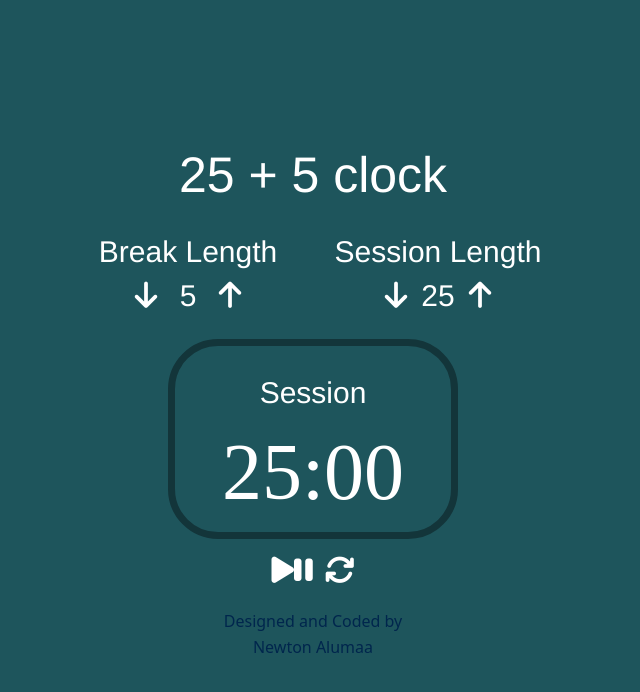
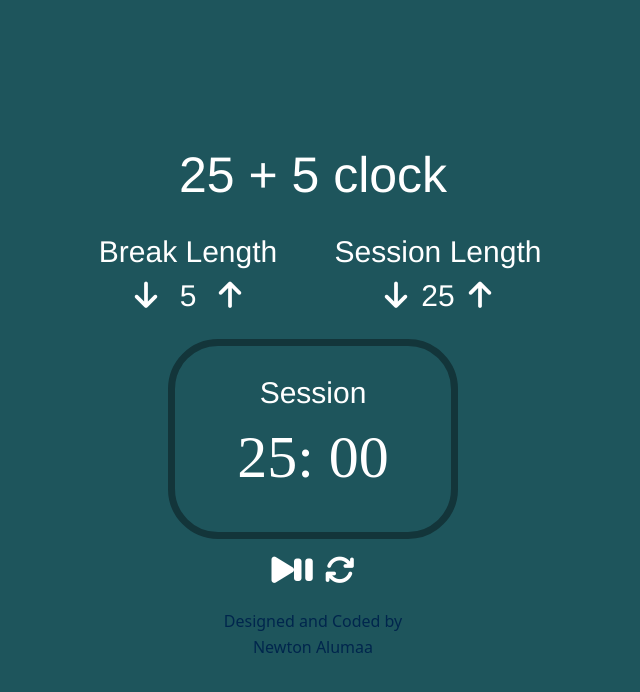
Before and after one commit to altontonn/clock, a React (Create React App) app: page / in a window 1280 px wide. Shown: the top 692 px of the page, without its empty margins (327-967 px from the left). Built offline with nearby package versions, Linux system fonts and the light colour scheme.

Commit message:
Create methods to increment and decrement session length

```diff
--- a/src/App.css
+++ b/src/App.css
@@ -72,7 +72,7 @@ button {
 
 #time-left {
   font-family: digital;
-  font-size: 80px;
+  font-size: 60px;
 }
 
 .author {
--- a/src/App.js
+++ b/src/App.js
@@ -6,10 +6,12 @@ class App extends React.Component {
     super(props);
     this.state = {
       break_length: 5,
-      session_length: 25,
+      session_length: 25 * 60,// converted minutes to seconds
     };
     this.increment_break_length = this.increment_break_length.bind(this);
+    this.increment_session_length = this.increment_session_length.bind(this);
     this.decrement_break_length = this.decrement_break_length.bind(this);
+    this.decrement_session_length = this.decrement_session_length.bind(this);
     // this.reset = this.reset.bind(this)
   }
   increment_break_length() {
@@ -17,10 +19,25 @@ class App extends React.Component {
       break_length: state.break_length + 1,
     }));
   }
+  increment_session_length() {
+    this.setState((state) => ({
+      session_length: state.session_length + 60,// increasing by 1 minute
+    }));
+  }
   decrement_break_length() {
     this.setState((state) => ({
       break_length: state.break_length > 1 ? state.break_length - 1 : 1,
     }));
+  }
+  decrement_session_length() {
+    this.setState((state) => ({
+      session_length: state.session_length > 60 ? state.session_length - 60 : 60,
+    }));
+  }
+  formatTime(seconds) {
+    const minutes = Math.floor(seconds/60);
+    const remainingSeconds = seconds % 60;
+    return `${minutes.toString().padStart(2, 0)}: ${remainingSeconds.toString().padStart(2, 0)}`
   }
   render() {
     return (
@@ -50,20 +67,20 @@ class App extends React.Component {
         </div>
         <div className="length-control">
           <div id="session-label">Session Length</div>
-          <button className="btn-level" id="session-decrement" value="-">
+          <button className="btn-level" id="session-decrement" onClick={this.decrement_session_length} value="-">
             <i className="fa fa-arrow-down fa-2x"></i>
           </button>
           <div className="btn-level" id="session-length">
-            25
+            {Math.floor(this.state.session_length)/60} {/*convert seconds to minutes*/}
           </div>
-          <button className="btn-level" id="session-increment" value="+">
+          <button className="btn-level" id="session-increment" onClick={this.increment_session_length} value="+">
             <i className="fa fa-arrow-up fa-2x"></i>
           </button>
         </div>
         <div className="timer">
           <div className="timer-wrapper">
             <div id="timer-label">Session</div>
-            <div id="time-left">25:00</div>
+            <div id="time-left">{this.formatTime(this.state.session_length)}</div>
           </div>
         </div>
         <div className="timer-control">
```
